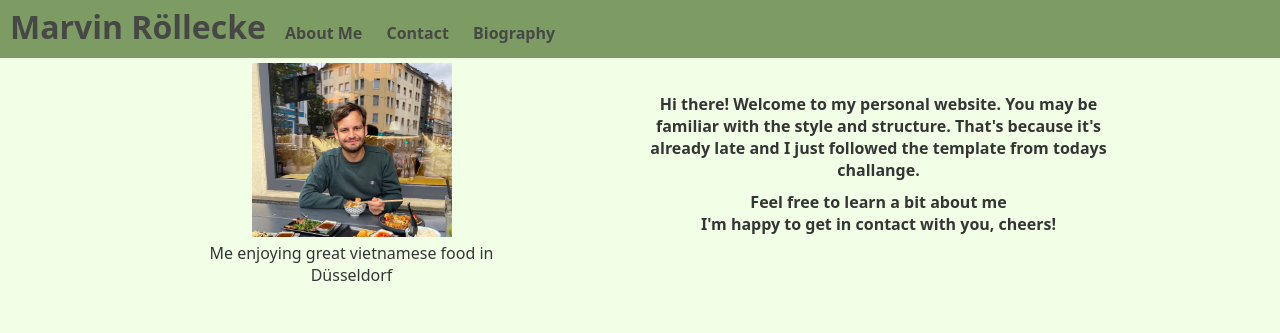
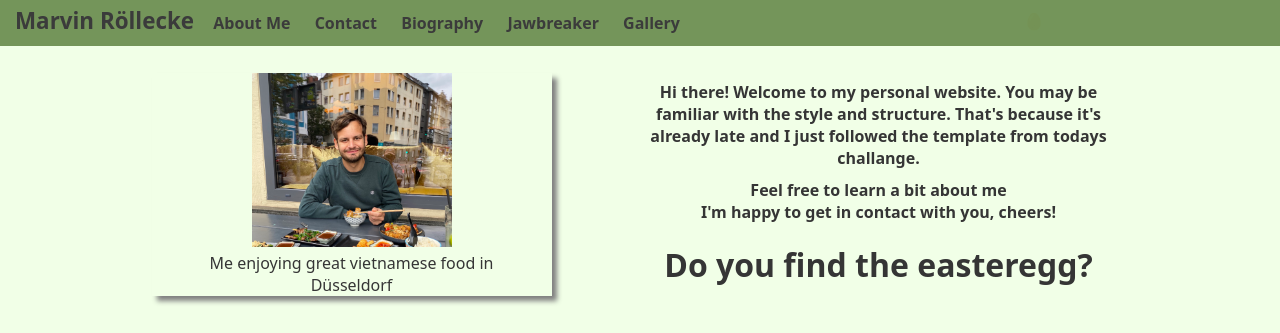
Before and after one commit to marvinRoellecke/personal-website, a plain HTML site: page index.html in a window 1280 px wide. Shown: the top 333 px of the page. Drawn offline with Linux system fonts and the light colour scheme.

Commit message:
add easteregg quest

```diff
--- a/index.html
+++ b/index.html
@@ -8,6 +8,7 @@
     <title>My first Website on github</title>
   </head>
   <body>
+    <p class="egg">🥚</p>
     <header>
       <h1>Marvin Röllecke</h1>
 
@@ -15,6 +16,8 @@
         <a href="#about-me">About Me</a>
         <a href="#contact">Contact</a>
         <a href="#bio">Biography</a>
+        <a href="#jawbreaker">Jawbreaker</a>
+        <a href="#gallery">Gallery</a>
       </nav>
     </header>
 
@@ -32,6 +35,7 @@
           followed the template from todays challange.
           <span>Feel free to learn a bit about me</span>
           <span>I'm happy to get in contact with you, cheers!</span>
+          <span class="egg__quest">Do you find the easteregg?</span>
         </article>
       </section>
 
@@ -67,7 +71,7 @@
           <li>NHL - Colorado Avalanche</li>
         </ul>
       </section>
-      <section class="zungenbrecher">
+      <section class="zungenbrecher" id="jawbreaker">
         <article>
           Wenn Schnecken an Schnecken schlecken, merken Schnecken zu ihrem
           Schrecken, dass Schnecken nicht schmecken.
@@ -97,7 +101,7 @@
         <article>Gibst Du Opi Opium, bringt Opium Opi um.</article>
         <article>Wenn der Benz bremst, brennt das Benzbremslicht.</article>
       </section>
-      <section class="gallery">
+      <section class="gallery" id="gallery">
         <img src="/images/1.jpg" />
         <img src="/images/2.jpg" />
         <img src="/images/3.jpg" />
--- a/style.css
+++ b/style.css
@@ -18,15 +18,23 @@ header {
   position: sticky;
   z-index: 10;
   width: 100%;
-  opacity: 0.9;
+  opacity: 0.97;
   top: 0;
   padding: 5px;
   margin-bottom: 5px;
 }
 
+.egg {
+  position: fixed;
+  top: 10px;
+  left: 80%;
+}
+
 header h1 {
   display: inline-block;
   margin: 0 5px 5px 5px;
+  font-size: 1.4em;
+  padding-left: 5px;
 }
 
 header nav {
@@ -54,6 +62,11 @@ ul.cv > li::before {
   gap: 30px;
 }
 
+.egg__quest {
+  margin: 20px;
+  font-size: 2em;
+}
+
 figure {
   display: block;
   width: 400px;
@@ -61,6 +74,7 @@ figure {
   margin: auto;
   margin-bottom: 10px;
   font-weight: 300;
+  box-shadow: 5px 5px 5px grey;
 }
 
 figcaption {
@@ -126,6 +140,7 @@ a {
   text-align: center;
   display: flex;
   align-items: center;
+  box-shadow: 5px 5px 5px grey;
 }
 
 .zungenbrecher article:nth-of-type(odd) {
```
